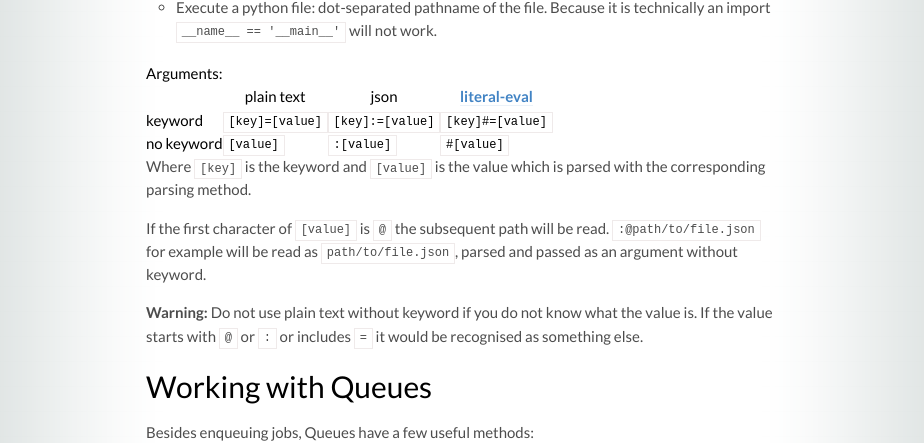
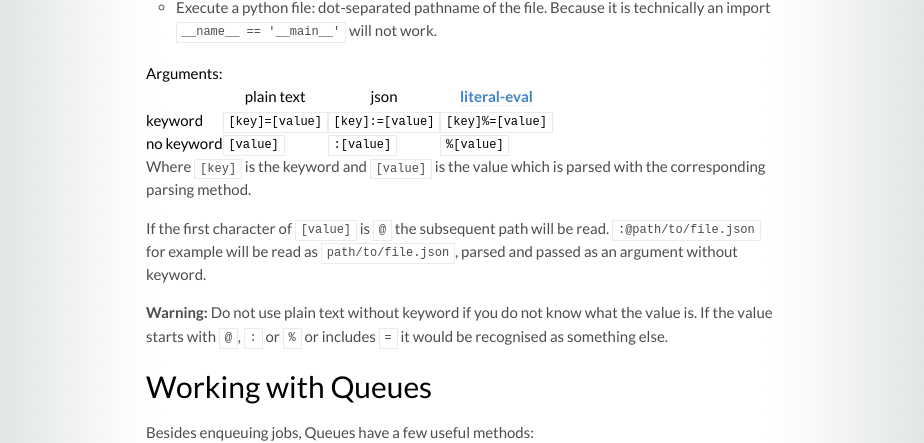
Before and after one commit to rq/rq, a Jekyll site: the page built from docs/docs/index.md, in a window 1280 px wide and 900 px high, scrolled down 2869 px. Shown: the part 144-587 px from the top of the window, without its empty margins (179-1103 px from the left). Built offline with Jekyll 4.4.1, drawn with Linux system fonts in a browser that asks for light colours; some web fonts are replaced; comment, search, counter and statistics services are not loaded.

Commit message:
`#` to `%`
`#` is the letter for a comment in bash

```diff
--- a/docs/docs/index.md
+++ b/docs/docs/index.md
@@ -147,8 +147,8 @@ There are two options:
 
 | | plain text | json | [literal-eval](https://docs.python.org/3/library/ast.html#ast.literal_eval) |
 |-|-|-|-|
-| keyword | `[key]=[value]` | `[key]:=[value]` | `[key]#=[value]` |
-| no keyword | `[value]` | `:[value]` | `#[value]` |
+| keyword | `[key]=[value]` | `[key]:=[value]` | `[key]%=[value]` |
+| no keyword | `[value]` | `:[value]` | `%[value]` |
 
 Where `[key]` is the keyword and `[value]` is the value which is parsed with the corresponding
 parsing method.
@@ -158,7 +158,7 @@ If the first character of `[value]` is `@` the subsequent path will be read.
 argument without keyword.
 
 **Warning:** Do not use plain text without keyword if you do not know what the value is.
-If the value starts with `@` or `:` or includes `=` it would be recognised as something else.
+If the value starts with `@`, `:` or `%` or includes `=` it would be recognised as something else.
 
 
 ## Working with Queues
```
Also changed, not shown: tests/test_cli.py (+3 -3 lines), 1 other file.
